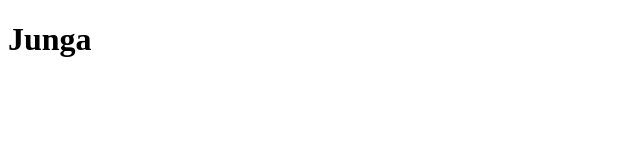
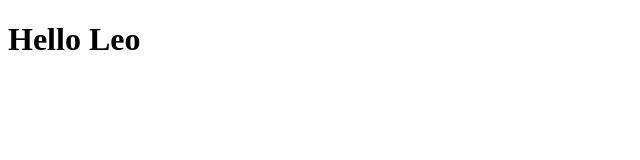
Before and after one commit to Gowtham-Mani-24/React-class, a React (Vite) app: page / in a window 1280 px wide. Shown: the top 160 px of the page, without its empty margins (0-640 px from the left). Built offline with nearby package versions, Linux system fonts and the light colour scheme.

Commit message:
added constructor a

```diff
--- a/src/App.jsx
+++ b/src/App.jsx
@@ -1,10 +1,17 @@
 import React, { Component } from 'react'
 
 export class App extends Component {
+ constructor () {
+  super(); // calling th e parent constructor
+  this.state = {
+    name:"Leo"
+  }
+  }
   render() {
+    console.log(this.state);
     return (
       <div>
-        <h1>Junga</h1>
+        <h1>Hello {this.state.name}</h1>
       </div>
     )
   }
```
